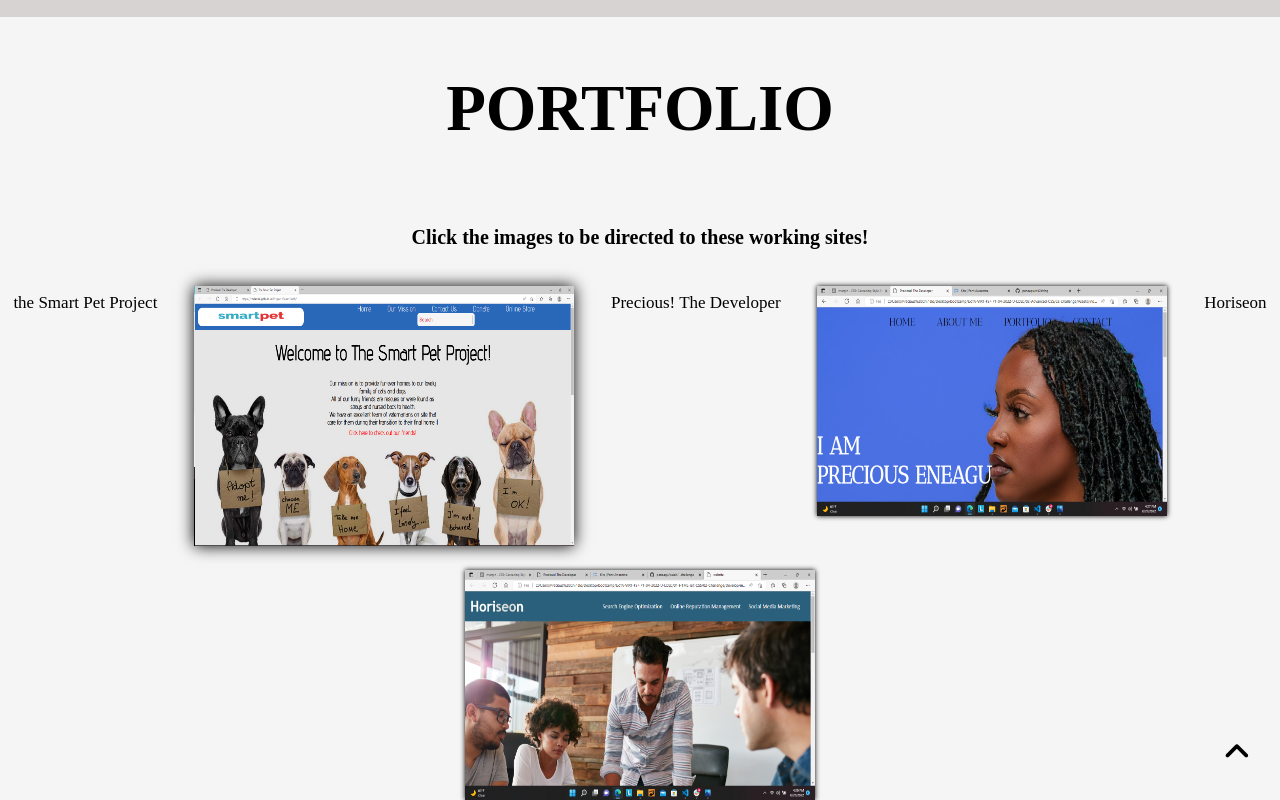
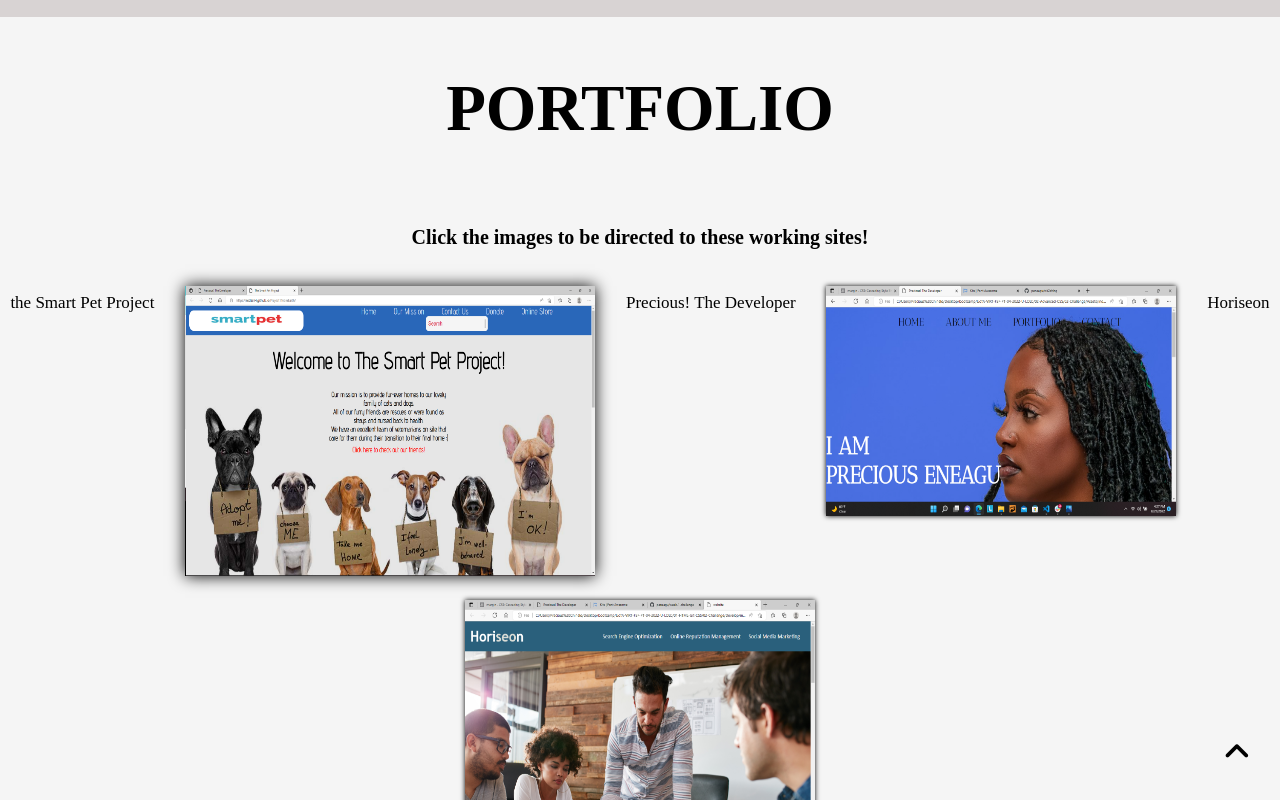
Before and after one commit to peneagu/portfolio, a plain HTML site: page index.html in a window 1280 px wide. In both pictures the pointer is over the picture 378 px from the left and 1698 px from the top of the page. Shown: the part 1298-2098 px from the top of the page. Drawn offline with Linux system fonts and the light colour scheme; a web font is replaced by a local one.

Commit message:
lasssssssssssstidk

```diff
--- a/assets/style.css
+++ b/assets/style.css
@@ -176,8 +176,8 @@ nav a:hover::before{
 
 .gallery img:hover{
     box-shadow: 0px 0px 15px 0 #000002;
-    width: 380px;
-    height: 260px;
+    width: 410px;
+    height: 290px;
 }
 
 .subheadings{
```
Also changed, not shown: assets/images/portpic1.png (added), assets/images/portpic2.png (added), assets/images/portpic3.png (added), 1 other file.
